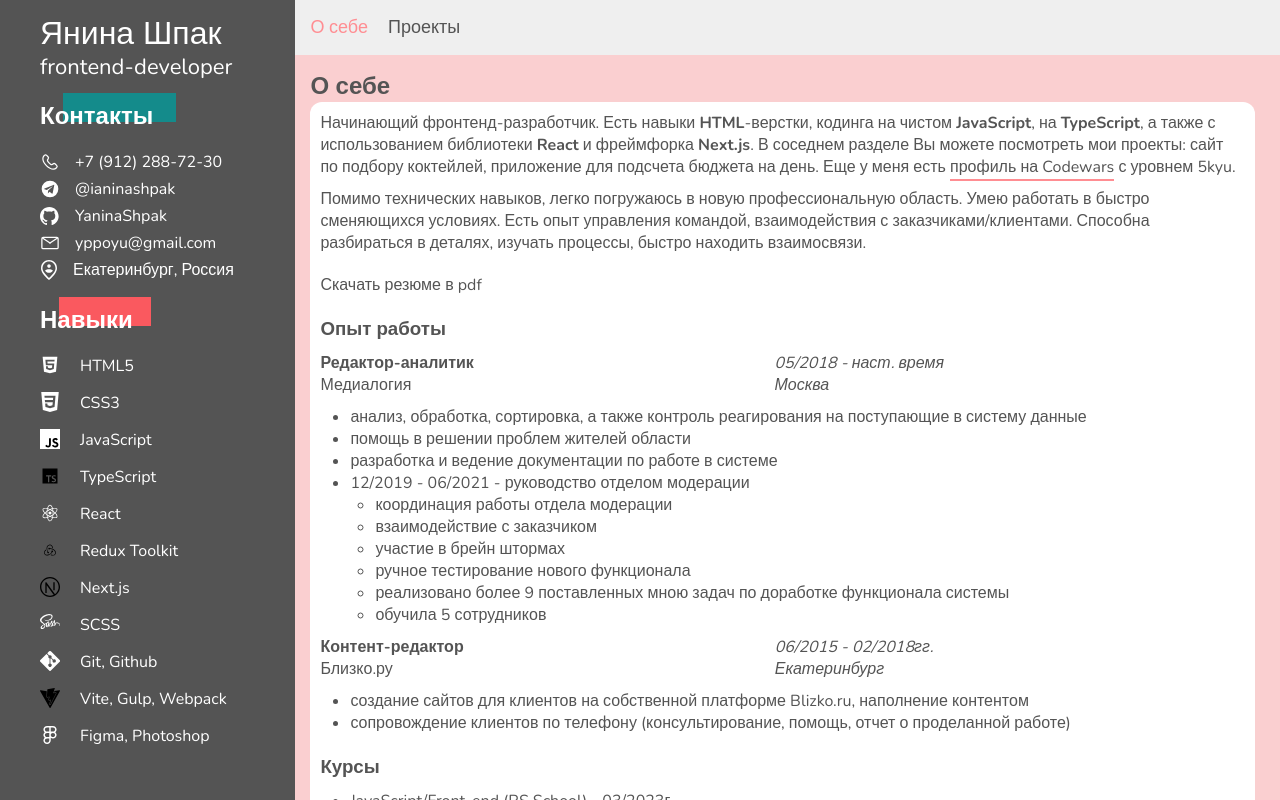
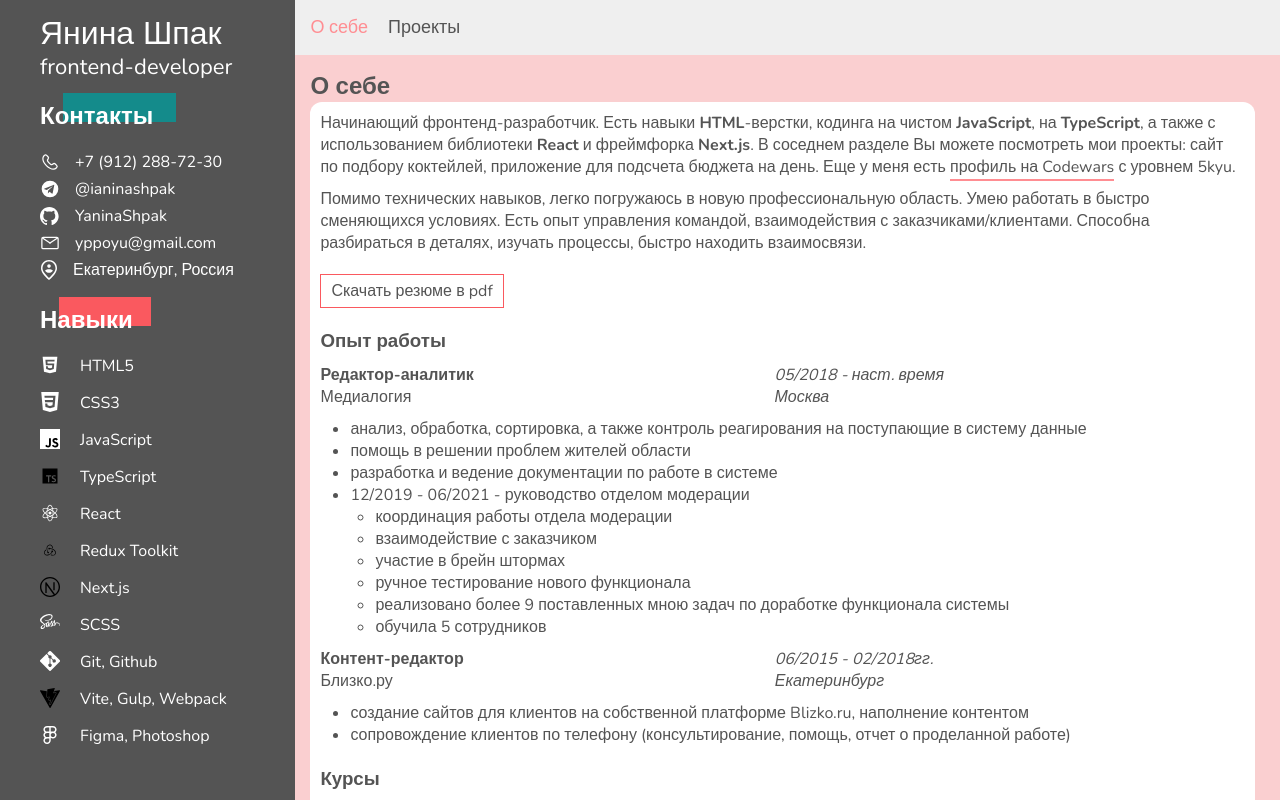
Before and after one commit to YaninaShpak/ianina-shpak-cv, a Next.js app: page /about in a window 1280 px wide. Built offline with nearby package versions, Linux system fonts and the light colour scheme; a web font is replaced by a local one.

Commit message:
feat: add DownloadButton

```diff
--- a/app/(pages)/about/page.js
+++ b/app/(pages)/about/page.js
@@ -1,3 +1,4 @@
+import DownloadButton from "@/app/components/buttons/DownloadButton/DownloadButton";
 import "./about.scss";
 
 export default function About() {
@@ -30,13 +31,7 @@ export default function About() {
           </p>
         </div>
 
-        <a
-          className="aboutButton"
-          href="files/Resume.Shpak_Ianina.pdf"
-          download=""
-        >
-          Скачать резюме в pdf
-        </a>
+        <DownloadButton text="Скачать резюме в pdf"/>
         <div className="experience blockWrapper">
           <h3>Опыт работы</h3>
           <div>
```
